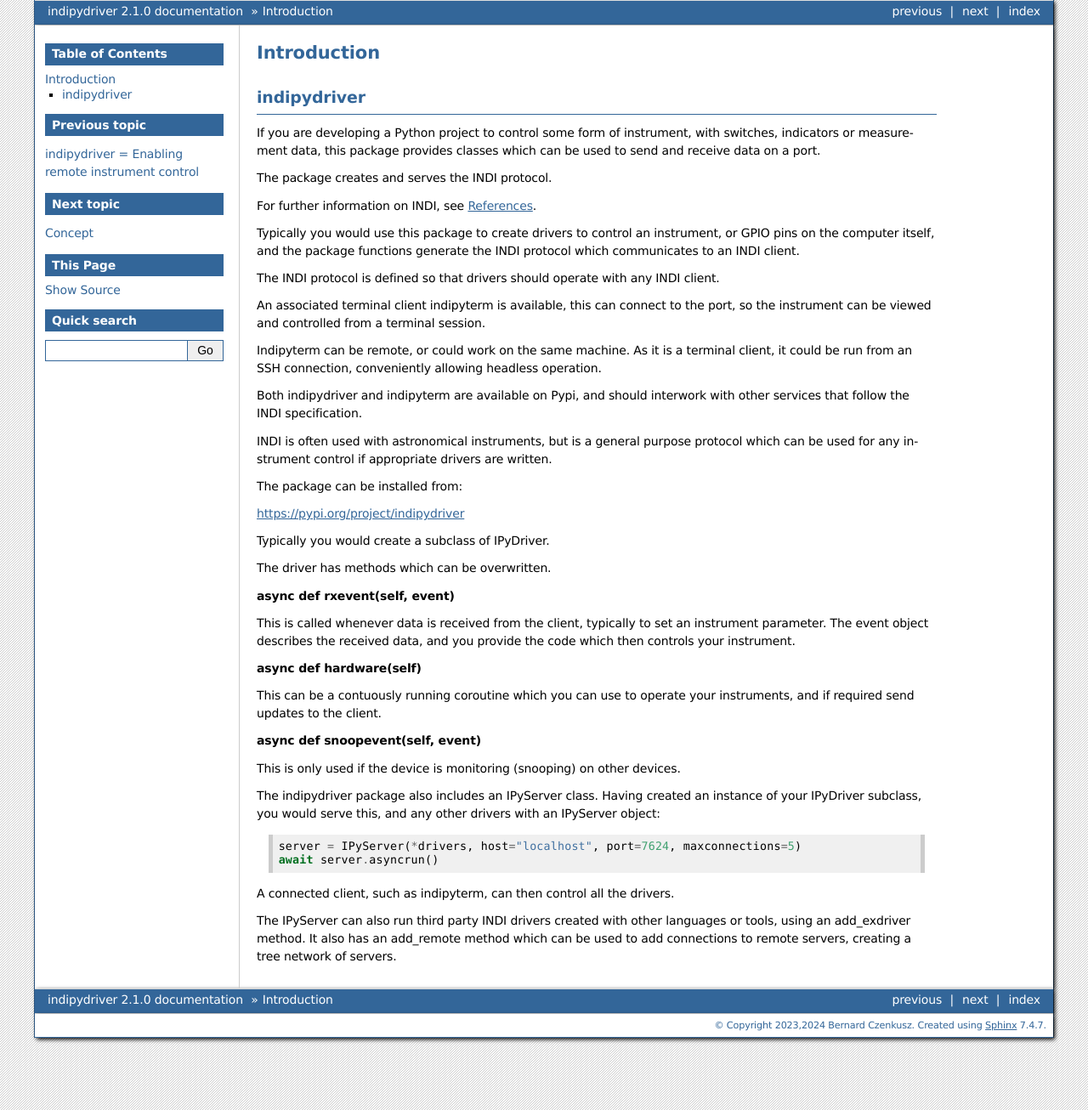
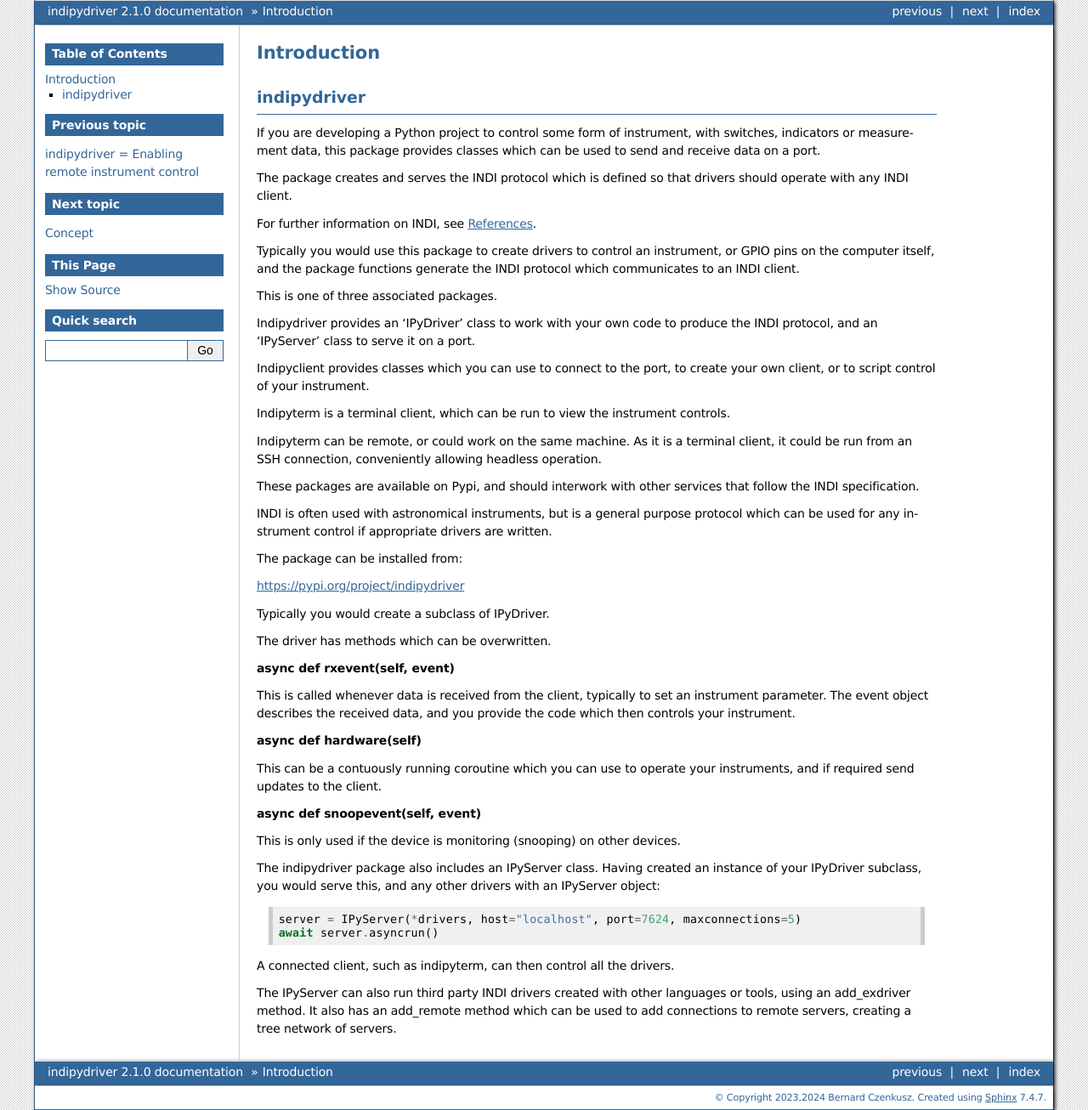
Before and after one commit to bernie-skipole/indipydriver, a Sphinx documentation site: the page built from docs/source/usage/introduction.rst, in a window 1280 px wide. Shown: the whole page at 85% size. Built offline with Sphinx 7.4.7, drawn with Linux system fonts in a browser that asks for light colours.

Commit message:
small doc change

```diff
--- a/docs/source/usage/introduction.rst
+++ b/docs/source/usage/introduction.rst
@@ -7,19 +7,23 @@
 
 If you are developing a Python project to control some form of instrument, with switches, indicators or measurement data, this package provides classes which can be used to send and receive data on a port.
 
-The package creates and serves the INDI protocol.
+The package creates and serves the INDI protocol which is defined so that drivers should operate with any INDI client.
 
 For further information on INDI, see :ref:`references`.
 
 Typically you would use this package to create drivers to control an instrument, or GPIO pins on the computer itself, and the package functions generate the INDI protocol which communicates to an INDI client.
 
-The INDI protocol is defined so that drivers should operate with any INDI client.
+This is one of three associated packages.
 
-An associated terminal client indipyterm is available, this can connect to the port, so the instrument can be viewed and controlled from a terminal session.
+Indipydriver provides an 'IPyDriver' class to work with your own code to produce the INDI protocol, and an 'IPyServer' class to serve it on a port.
+
+Indipyclient provides classes which you can use to connect to the port, to create your own client, or to script control of your instrument.
+
+Indipyterm is a terminal client, which can be run to view the instrument controls.
 
 Indipyterm can be remote, or could work on the same machine. As it is a terminal client, it could be run from an SSH connection, conveniently allowing headless operation.
 
-Both indipydriver and indipyterm are available on Pypi, and should interwork with other services that follow the INDI specification.
+These packages are available on Pypi, and should interwork with other services that follow the INDI specification.
 
 INDI is often used with astronomical instruments, but is a general purpose protocol which can be used for any instrument control if appropriate drivers are written.
 
```
Also changed, not shown: README.md (+12 -5 lines).
